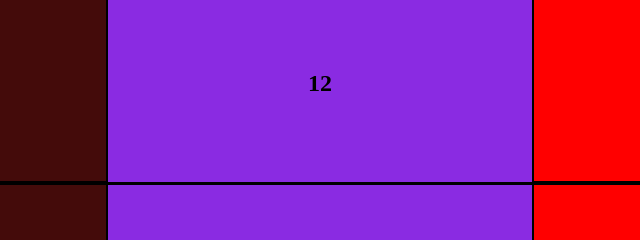
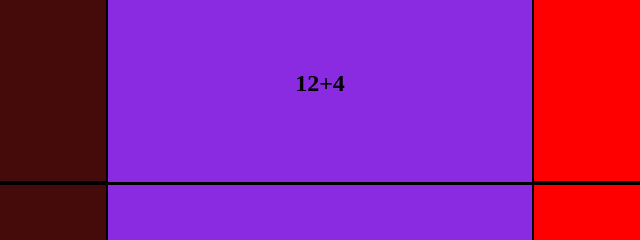
Before and after one commit to itsDamon/thelovers, a plain HTML site: page pages/punish.html in a window 1280 px wide. Shown: the part 252-492 px from the top of the page, 320-960 px from the left. Drawn offline with Linux system fonts and the light colour scheme.

Commit message:
Update punish.html

```diff
--- a/pages/punish.html
+++ b/pages/punish.html
@@ -34,7 +34,7 @@
             <h2>WARNING</h2>            <!--NUMERS OF WARNING-->
         </div>
         <div class="numberOfWarning kitty divs">
-            <h2>12</h2>
+            <h2>12+4</h2>
         </div>
         <div class="numberOfWarning daddy divs">
             <h2>0</h2>
```
